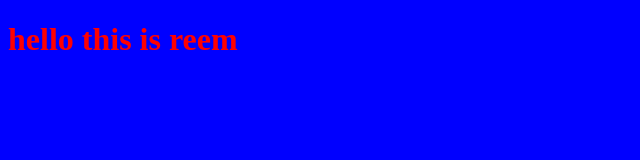
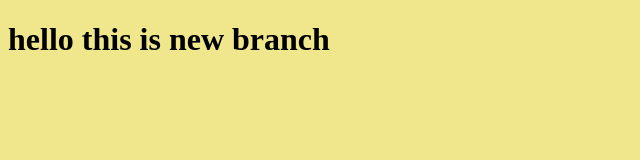
Before and after one commit to ReemAli30/myproject, a plain HTML site: page index.html in a window 1280 px wide. Shown: the whole page, without its empty margins (0-640 px from the left). Drawn offline with Linux system fonts and the light colour scheme.

Commit message:
changing style for the title

```diff
--- a/index.html
+++ b/index.html
@@ -7,7 +7,7 @@
     <link rel="stylesheet" href="style.css">
 </head>
 <body>
-    <h1>hello this is reem</h1>
+    <h1>hello this is new branch</h1>
     <script src="app.js">
     </script>
 </body>
--- a/style.css
+++ b/style.css
@@ -1,7 +1,7 @@
 h1{
-    color:red;
+    color:black;
 }
 body
 {
-    background-color:blue;
+    background-color:khaki;
 }
```
